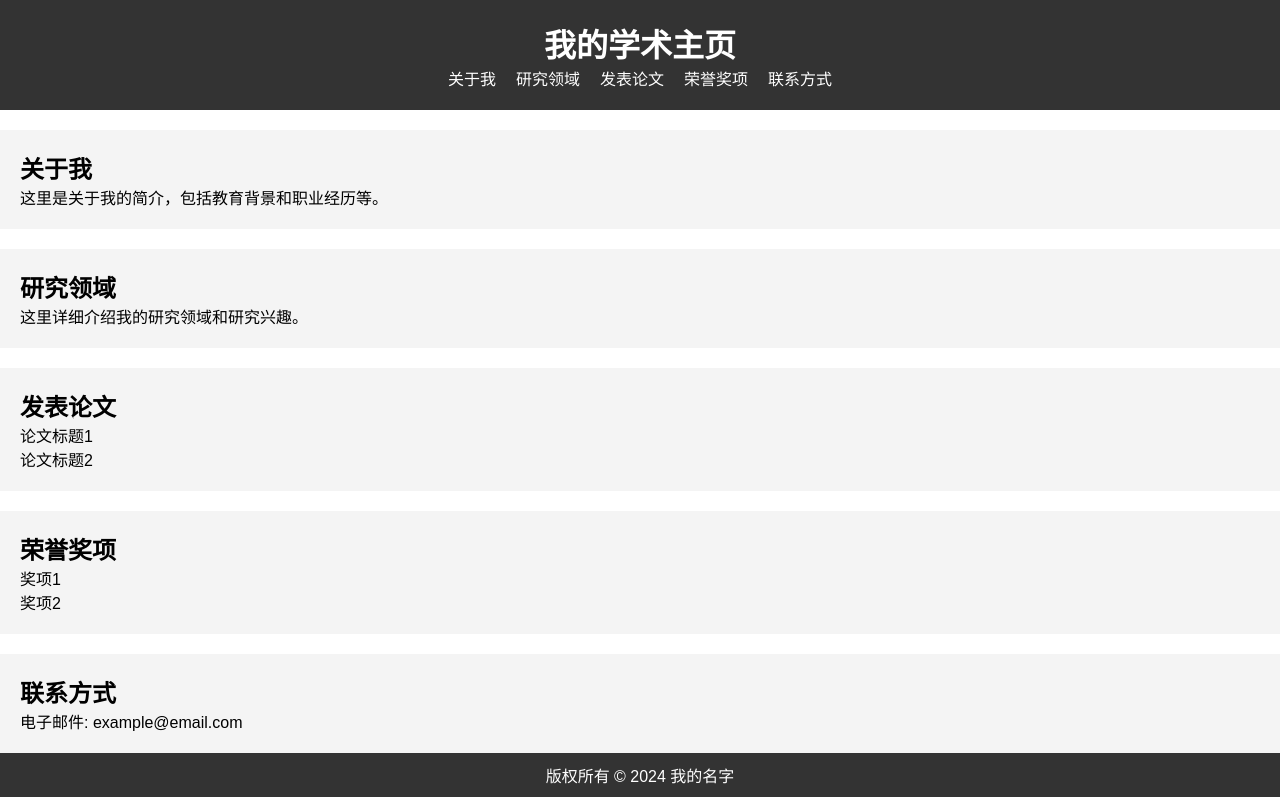
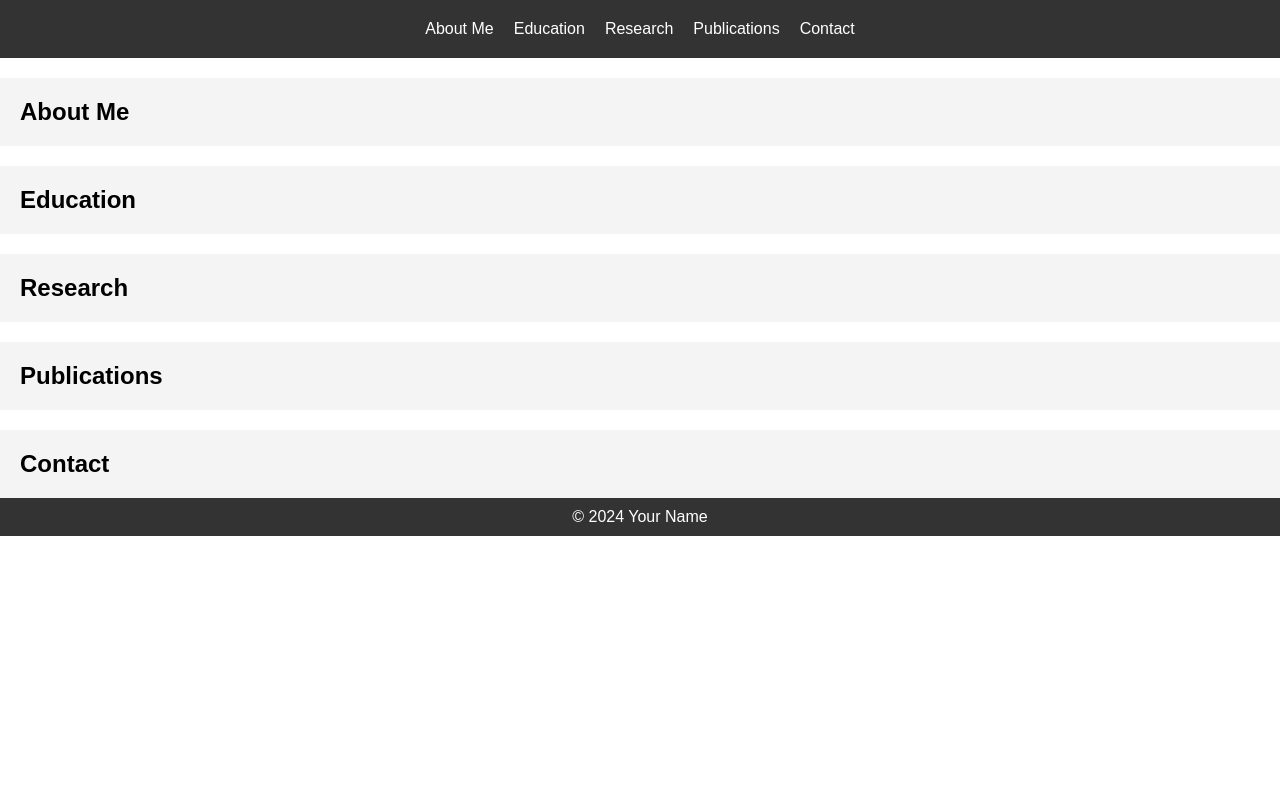
Before and after one commit to 1nram1/1nram1.github.io, a plain HTML site: page index.html in a window 1280 px wide. Drawn offline with Linux system fonts and the light colour scheme.

Commit message:
Update index.html

```diff
--- a/index.html
+++ b/index.html
@@ -1,61 +1,48 @@
 <!DOCTYPE html>
-<html lang="zh">
+<html lang="en">
 <head>
     <meta charset="UTF-8">
     <meta name="viewport" content="width=device-width, initial-scale=1.0">
-    <title>学术主页</title>
+    <title>Academic Homepage</title>
     <link rel="stylesheet" href="style.css">
 </head>
 <body>
     <header>
-        <h1>我的学术主页</h1>
         <nav>
             <ul>
-                <li><a href="#about">关于我</a></li>
-                <li><a href="#research">研究领域</a></li>
-                <li><a href="#publications">发表论文</a></li>
-                <li><a href="#awards">荣誉奖项</a></li>
-                <li><a href="#contact">联系方式</a></li>
+                <li><a href="#about">About Me</a></li>
+                <li><a href="#education">Education</a></li>
+                <li><a href="#research">Research</a></li>
+                <li><a href="#publications">Publications</a></li>
+                <li><a href="#contact">Contact</a></li>
             </ul>
         </nav>
     </header>
 
     <section id="about">
-        <h2>关于我</h2>
-        <p>这里是关于我的简介，包括教育背景和职业经历等。</p>
+        <h2>About Me</h2>
+    </section>
+
+    <section id="education">
+        <h2>Education</h2>
     </section>
 
     <section id="research">
-        <h2>研究领域</h2>
-        <p>这里详细介绍我的研究领域和研究兴趣。</p>
+        <h2>Research</h2>
     </section>
 
     <section id="publications">
-        <h2>发表论文</h2>
-        <ul>
-            <li>论文标题1</li>
-            <li>论文标题2</li>
-            <!-- 更多论文 -->
-        </ul>
-    </section>
-
-    <section id="awards">
-        <h2>荣誉奖项</h2>
-        <ul>
-            <li>奖项1</li>
-            <li>奖项2</li>
-            <!-- 更多奖项 -->
-        </ul>
+        <h2>Publications</h2>
     </section>
 
     <section id="contact">
-        <h2>联系方式</h2>
-        <p>电子邮件: example@email.com</p>
+        <h2>Contact</h2>
     </section>
 
     <footer>
-        <p>版权所有 &copy; 2024 我的名字</p>
+        <p>© 2024 Your Name</p>
     </footer>
+
     <script src="script.js"></script>
 </body>
 </html>
```
